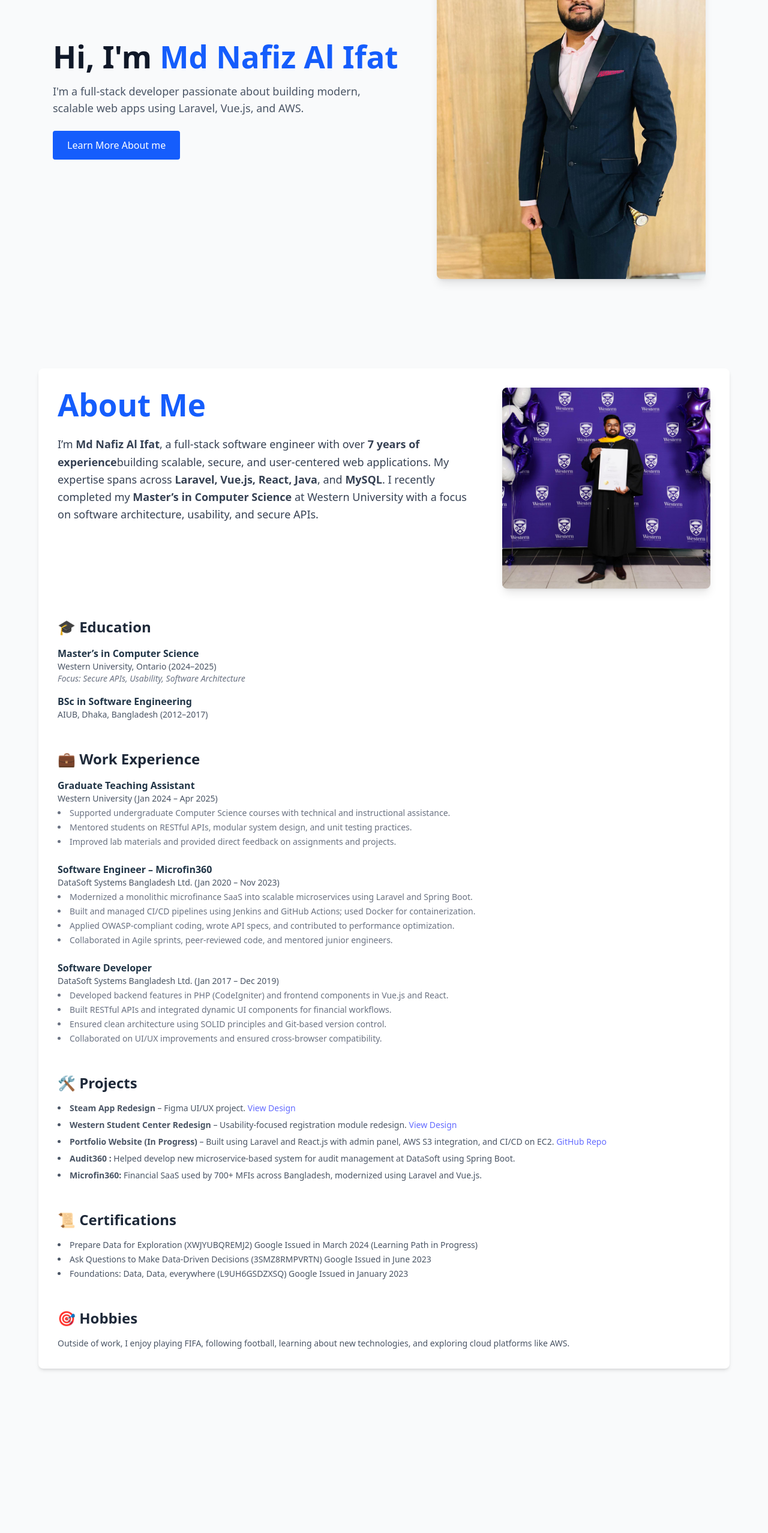
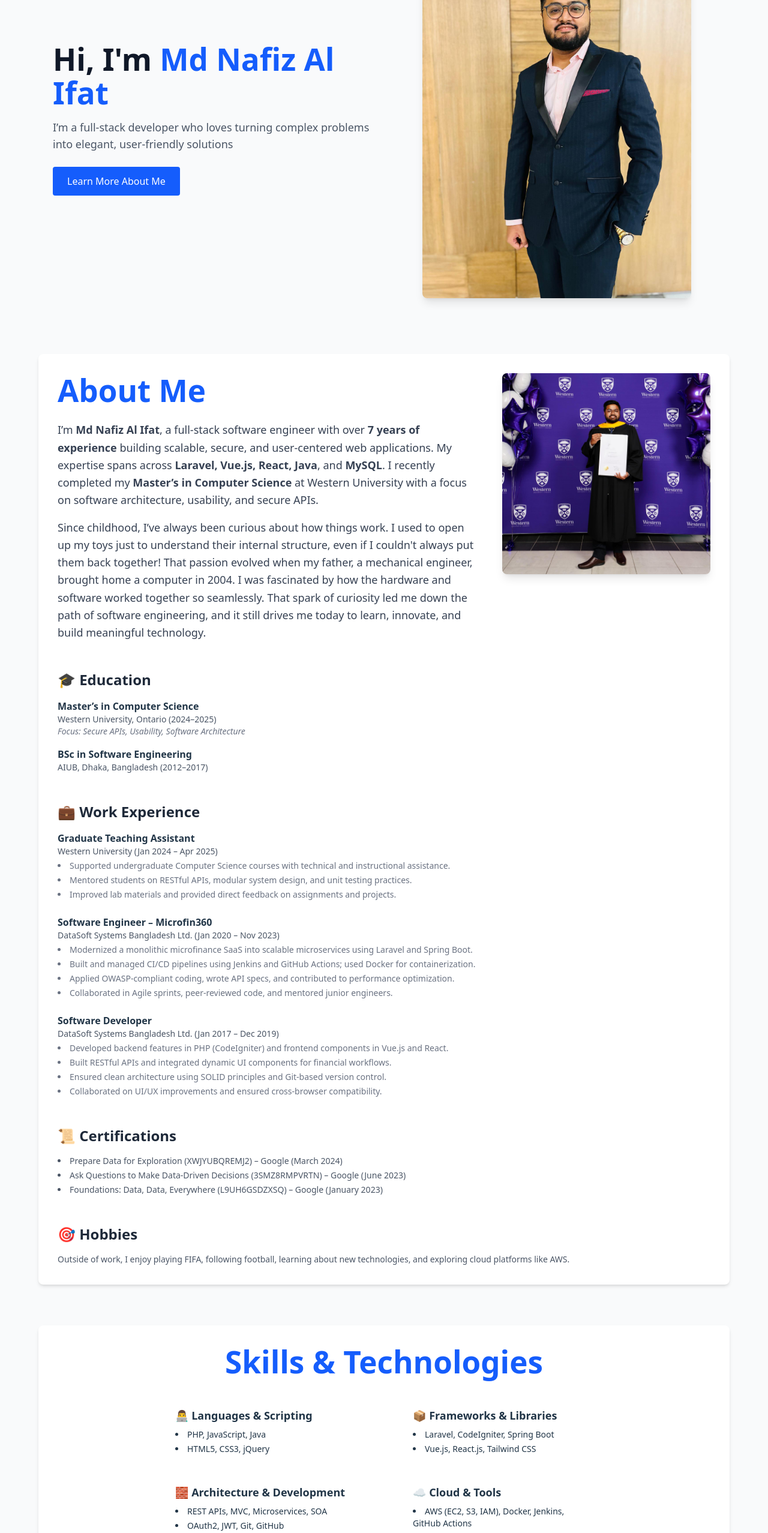
Before and after one commit to Nafiz12/portfolio-website, a React (Vite) app in the folder frontend/: page / in a window 1280 px wide. Shown: the part 234-2789 px from the top of the page at 60% size. Built offline with nearby package versions, Linux system fonts and the light colour scheme.

Commit message:
Skills and project page add and change the about me

```diff
--- a/frontend/src/App.jsx
+++ b/frontend/src/App.jsx
@@ -1,6 +1,8 @@
 import Home from './pages/Home';
 import About from './pages/About';
 import Contact from './pages/Contact';
+import Projects from './pages/Projects';
+import Skills from './pages/Skills';
 import Navbar from './components/Navbar';
 
 export default function App() {
@@ -14,7 +16,12 @@ export default function App() {
         <section id="about">
           <About />
         </section>
-
+         <section id="skills">
+          <Skills />
+        </section>
+         <section id="projects">
+          <Projects />
+        </section>
         <section id="contact">
           <Contact />
         </section>
--- a/frontend/src/pages/About.jsx
+++ b/frontend/src/pages/About.jsx
@@ -2,7 +2,7 @@ import graduation from '../assets/graduation.jpg';
 
 export default function About() {
   return (
-    <section className="w-screen min-h-screen flex items-center justify-center bg-gray-50 px-4 py-12">
+    <section className="w-screen min-h-screen flex items-center justify-center bg-gray-50 px-4 py-6">
       <div className="max-w-6xl w-full bg-white p-8 rounded-lg shadow-md">
 
         {/* Top Row: About Me + Photo */}
@@ -10,12 +10,11 @@ export default function About() {
           {/* About Me Text */}
           <div className="md:w-2/3 text-left">
             <h1 className="text-4xl font-bold text-blue-600 mb-6">About Me</h1>
+            <p className="text-gray-700 text-lg leading-relaxed mb-4">
+              I’m <strong>Md Nafiz Al Ifat</strong>, a full-stack software engineer with over <strong>7 years of experience</strong> building scalable, secure, and user-centered web applications. My expertise spans across <strong>Laravel, Vue.js, React, Java</strong>, and <strong>MySQL</strong>. I recently completed my <strong>Master’s in Computer Science</strong> at Western University with a focus on software architecture, usability, and secure APIs.
+            </p>
             <p className="text-gray-700 text-lg leading-relaxed">
-              I’m <strong>Md Nafiz Al Ifat</strong>, a full-stack software engineer with over <strong>7 years of experience</strong>
-              building scalable, secure, and user-centered web applications. My expertise spans across
-              <strong> Laravel, Vue.js, React, Java</strong>, and <strong>MySQL</strong>. I recently completed my
-              <strong> Master’s in Computer Science</strong> at Western University with a focus on software architecture,
-              usability, and secure APIs.
+              Since childhood, I’ve always been curious about how things work. I used to open up my toys just to understand their internal structure, even if I couldn't always put them back together! That passion evolved when my father, a mechanical engineer, brought home a computer in 2004. I was fascinated by how the hardware and software worked together so seamlessly. That spark of curiosity led me down the path of software engineering, and it still drives me today to learn, innovate, and build meaningful technology.
             </p>
           </div>
 
@@ -52,8 +51,6 @@ export default function About() {
           <div>
             <h2 className="text-2xl font-semibold text-gray-800 mb-4 flex items-center gap-2">💼 Work Experience</h2>
             <div className="space-y-6">
-
-              {/* Graduate Teaching Assistant */}
               <div>
                 <h3 className="font-semibold">Graduate Teaching Assistant</h3>
                 <p className="text-sm text-gray-600">Western University (Jan 2024 – Apr 2025)</p>
@@ -63,8 +60,6 @@ export default function About() {
                   <li>Improved lab materials and provided direct feedback on assignments and projects.</li>
                 </ul>
               </div>
-
-              {/* Software Engineer – Microfin360 */}
               <div>
                 <h3 className="font-semibold">Software Engineer – Microfin360</h3>
                 <p className="text-sm text-gray-600">DataSoft Systems Bangladesh Ltd. (Jan 2020 – Nov 2023)</p>
@@ -75,8 +70,6 @@ export default function About() {
                   <li>Collaborated in Agile sprints, peer-reviewed code, and mentored junior engineers.</li>
                 </ul>
               </div>
-
-              {/* Software Developer */}
               <div>
                 <h3 className="font-semibold">Software Developer</h3>
                 <p className="text-sm text-gray-600">DataSoft Systems Bangladesh Ltd. (Jan 2017 – Dec 2019)</p>
@@ -89,56 +82,14 @@ export default function About() {
               </div>
             </div>
           </div>
-          {/* Projects */}
-<div>
-  <h2 className="text-2xl font-semibold text-gray-800 mb-4 flex items-center gap-2">🛠️ Projects</h2>
-
-  <ul className="list-disc list-inside text-sm text-gray-600 space-y-2">
-    <li>
-      <strong>Steam App Redesign</strong> – Figma UI/UX project.{' '}
-      <a
-        href="https://www.figma.com/proto/9MOwEjJw7MLDtJEzdLokeY/Steam-App-Redesign?type=design&node-id=497-1354&scaling=scale-down&page-id=0%3A1&starting-point-node-id=497%3A1354&mode=design"
-        className="text-blue-600 hover:underline"
-        target="_blank"
-        rel="noopener noreferrer"
-      >
-        View Design
-      </a>
-    </li>
-    <li>
-      <strong>Western Student Center Redesign</strong> – Usability-focused registration module redesign.{' '}
-      <a
-        href="https://www.figma.com/proto/eEzSOVkzETPLvmQ2xyHiuh/Course-Register?node-id=129-4533&page-id=0%3A1"
-        className="text-blue-600 hover:underline"
-        target="_blank"
-        rel="noopener noreferrer"
-      >
-        View Design
-      </a>
-    </li>
-    <li>
-      <strong>Portfolio Website (In Progress)</strong> – Built using Laravel and React.js with admin panel, AWS S3 integration, and CI/CD on EC2.{' '}
-      <a
-        href="https://github.com/Nafiz12/portfolio-website"
-        className="text-blue-600 hover:underline"
-        target="_blank"
-        rel="noopener noreferrer"
-      >
-        GitHub Repo
-      </a>
-    </li>
-    <li><strong>Audit360 :</strong> Helped develop new microservice-based system for audit management at DataSoft using Spring Boot.</li>
-    <li><strong>Microfin360:</strong> Financial SaaS used by 700+ MFIs across Bangladesh, modernized using Laravel and Vue.js.</li>
-  </ul>
-</div>
 
           {/* Certifications */}
           <div>
             <h2 className="text-2xl font-semibold text-gray-800 mb-4 flex items-center gap-2">📜 Certifications</h2>
             <ul className="list-disc list-inside text-sm text-gray-600 space-y-1">
-    <li>Prepare Data for Exploration (XWJYUBQREMJ2) Google Issued in March 2024 (Learning Path in Progress)</li>
-    <li>Ask Questions to Make Data-Driven Decisions (3SMZ8RMPVRTN) Google Issued in June 2023</li>
-    <li>Foundations: Data, Data, everywhere (L9UH6GSDZXSQ) Google Issued in January 2023</li>
+              <li>Prepare Data for Exploration (XWJYUBQREMJ2) – Google (March 2024)</li>
+              <li>Ask Questions to Make Data-Driven Decisions (3SMZ8RMPVRTN) – Google (June 2023)</li>
+              <li>Foundations: Data, Data, Everywhere (L9UH6GSDZXSQ) – Google (January 2023)</li>
             </ul>
           </div>
 
--- a/frontend/src/pages/Contact.jsx
+++ b/frontend/src/pages/Contact.jsx
@@ -1,7 +1,7 @@
 export default function Contact() {
   return (
-    <section className="w-screen min-h-screen flex items-center justify-center bg-gray-50 px-4 py-12">
-      <div className="max-w-3xl w-full bg-white p-8 rounded-lg shadow-md">
+  <section id="skills" className="w-screen min-h-screen bg-gray-50 px-4 flex items-center justify-center">
+  <div className="max-w-6xl w-full bg-white p-8 rounded-lg shadow-md">
         <h1 className="text-4xl font-bold text-blue-600 mb-6 text-center">Contact Me</h1>
 
         <div className="text-center text-gray-700 mb-8 space-y-2">
--- a/frontend/src/pages/Home.jsx
+++ b/frontend/src/pages/Home.jsx
@@ -1,22 +1,27 @@
 import my_photo from '../assets/my_photo.jpg';
+
 export default function Home() {
   return (
-<section className="w-screen h-screen flex items-center justify-center bg-gray-50">
-  <div className="max-w-6xl w-full flex flex-col md:flex-row items-center justify-between px-6 gap-12">
+    <section
+  id="home"
+  className="w-screen min-h-screen pt-28 pb-12 flex items-center justify-center bg-gray-50"
+>
+      <div className="max-w-6xl w-full flex flex-col md:flex-row items-center justify-between px-6 gap-12">
+
         {/* Left: Text Content */}
         <div className="flex-1 text-center md:text-left">
-          <h1 className="text-4xl lg:text-5xl font-bold text-gray-900 mb-4 whitespace-nowrap">
-            Hi, I'm <span className="text-blue-600"> Md Nafiz Al Ifat</span>
+          <h1 className="text-4xl lg:text-5xl font-bold text-gray-900 mb-4">
+            Hi, I'm <span className="text-blue-600">Md Nafiz Al Ifat</span>
           </h1>
           <p className="text-lg text-gray-600 mb-6">
-            I'm a full-stack developer passionate about building modern, scalable web apps
-            using Laravel, Vue.js, and AWS.
+            I’m a full-stack developer who loves turning complex problems into elegant, user-friendly solutions
           </p>
           <a
-            href="/about"
-              className="inline-block px-6 py-3 bg-blue-600 text-white font-semibold rounded hover:bg-blue-700 transition duration-200" style={{ color: 'white' }}
+            href="#about"
+            className="inline-block px-6 py-3 bg-blue-600 text-white font-semibold rounded hover:bg-blue-700 transition duration-200"
+             style={{ color: 'white' }}
           >
-            Learn More About me
+            Learn More About Me
           </a>
         </div>
 
@@ -25,7 +30,7 @@ export default function Home() {
           <img
             src={my_photo}
             alt="Portfolio Preview"
-            className="w-full max-w-sm md:max-w-md rounded-lg shadow-lg"
+            className="w-full max-w-xs sm:max-w-sm md:max-w-md rounded-lg shadow-lg"
           />
         </div>
       </div>
--- /dev/null
+++ b/frontend/src/pages/Skills.jsx
@@ -0,0 +1,84 @@
+export default function Skills() {
+  return (
+   <section className="w-screen min-h-screen flex items-center justify-center bg-gray-50 px-4 py-6">
+      <div className="max-w-6xl w-full bg-white p-8 rounded-lg shadow-md">
+        <h1 className="text-4xl font-bold text-blue-600 mb-12 text-center">
+          Skills & Technologies
+        </h1>
+
+        <div className="space-y-12">
+          {/* Row 1 */}
+          <div className="flex justify-center gap-24 flex-col md:flex-row">
+            <div className="md:w-[300px]">
+              <h2 className="text-lg font-semibold mb-2">👨‍💻 Languages & Scripting</h2>
+              <ul className="list-disc list-inside space-y-1 text-sm">
+                <li>PHP, JavaScript, Java</li>
+                <li>HTML5, CSS3, jQuery</li>
+              </ul>
+            </div>
+            <div className="md:w-[300px]">
+              <h2 className="text-lg font-semibold mb-2">📦 Frameworks & Libraries</h2>
+              <ul className="list-disc list-inside space-y-1 text-sm">
+                <li>Laravel, CodeIgniter, Spring Boot</li>
+                <li>Vue.js, React.js, Tailwind CSS</li>
+              </ul>
+            </div>
+          </div>
+
+          {/* Row 2 */}
+          <div className="flex justify-center gap-24 flex-col md:flex-row">
+            <div className="md:w-[300px]">
+              <h2 className="text-lg font-semibold mb-2">🧱 Architecture & Development</h2>
+              <ul className="list-disc list-inside space-y-1 text-sm">
+                <li>REST APIs, MVC, Microservices, SOA</li>
+                <li>OAuth2, JWT, Git, GitHub</li>
+              </ul>
+            </div>
+            <div className="md:w-[300px]">
+              <h2 className="text-lg font-semibold mb-2">☁️ Cloud & Tools</h2>
+              <ul className="list-disc list-inside space-y-1 text-sm">
+                <li>AWS (EC2, S3, IAM), Docker, Jenkins, GitHub Actions</li>
+                <li>Postman, XAMPP, VS Code, Azure, Visual Studio, Figma</li>
+              </ul>
+            </div>
+          </div>
+
+          {/* Row 3 */}
+          <div className="flex justify-center gap-24 flex-col md:flex-row">
+            <div className="md:w-[300px]">
+              <h2 className="text-lg font-semibold mb-2">💾 Databases</h2>
+              <ul className="list-disc list-inside space-y-1 text-sm">
+                <li>MySQL, PostgreSQL, Redis</li>
+                <li>GraphQL</li>
+              </ul>
+            </div>
+            <div className="md:w-[300px]">
+              <h2 className="text-lg font-semibold mb-2">🧪 Testing & Optimization</h2>
+              <ul className="list-disc list-inside space-y-1 text-sm">
+                <li>Unit, integration, functional, and performance testing</li>
+                <li>Debugging, optimization, code quality</li>
+              </ul>
+            </div>
+          </div>
+
+          {/* Row 4 */}
+          <div className="flex justify-center gap-24 flex-col md:flex-row">
+            <div className="md:w-[300px]">
+              <h2 className="text-lg font-semibold mb-2">📋 Workflow & Practices</h2>
+              <ul className="list-disc list-inside space-y-1 text-sm">
+                <li>Agile (Scrum, Sprints, Retrospectives)</li>
+                <li>SOLID principles, SDLC (CMMI Level 5), code reviews</li>
+              </ul>
+            </div>
+            <div className="md:w-[300px]">
+              <h2 className="text-lg font-semibold mb-2">🌐 Languages</h2>
+              <ul className="list-disc list-inside space-y-1 text-sm">
+                <li>English – Professional Working Proficiency</li>
+              </ul>
+            </div>
+          </div>
+        </div>
+      </div>
+    </section>
+  );
+}
```
Also changed, not shown: frontend/src/components/Navbar.jsx (+8 -10 lines), frontend/src/pages/Projects.jsx (+57 -1 lines). Lines whose indentation alone changed are shown as unchanged.
